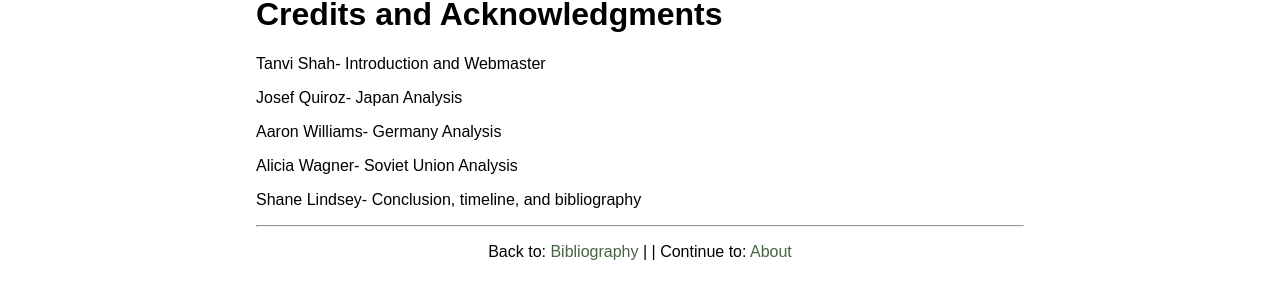
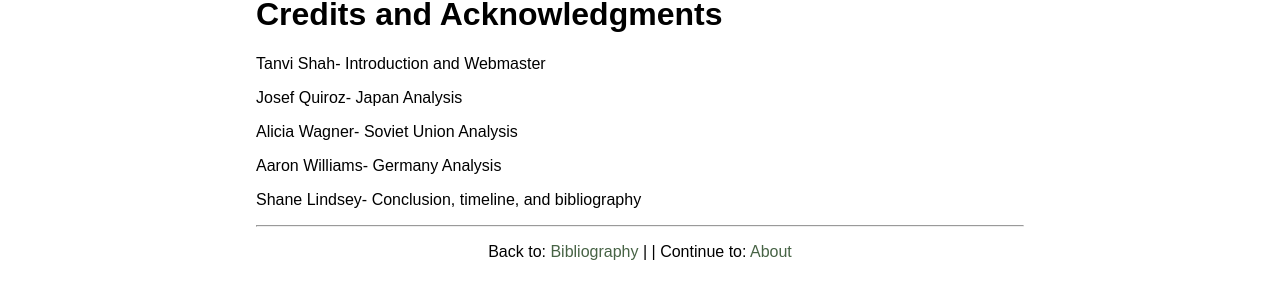
Before and after one commit to tshah93/ShahTanviAMH3931, a Jekyll site: the page built from 006_credits_acknowledgments.md, in a window 1280 px wide. Shown: the part 211-510 px from the top of the page. Built offline with Jekyll 4.4.1, drawn with Linux system fonts in a browser that asks for light colours.

```diff
--- a/006_credits_acknowledgments.md
+++ b/006_credits_acknowledgments.md
@@ -10,8 +10,8 @@ Tanvi Shah- Introduction and Webmaster
 
 Josef Quiroz- Japan Analysis
 
+Alicia Wagner- Soviet Union Analysis
+
 Aaron Williams- Germany Analysis
 
-Alicia Wagner- Soviet Union Analysis
-
 Shane Lindsey- Conclusion, timeline, and bibliography
```
